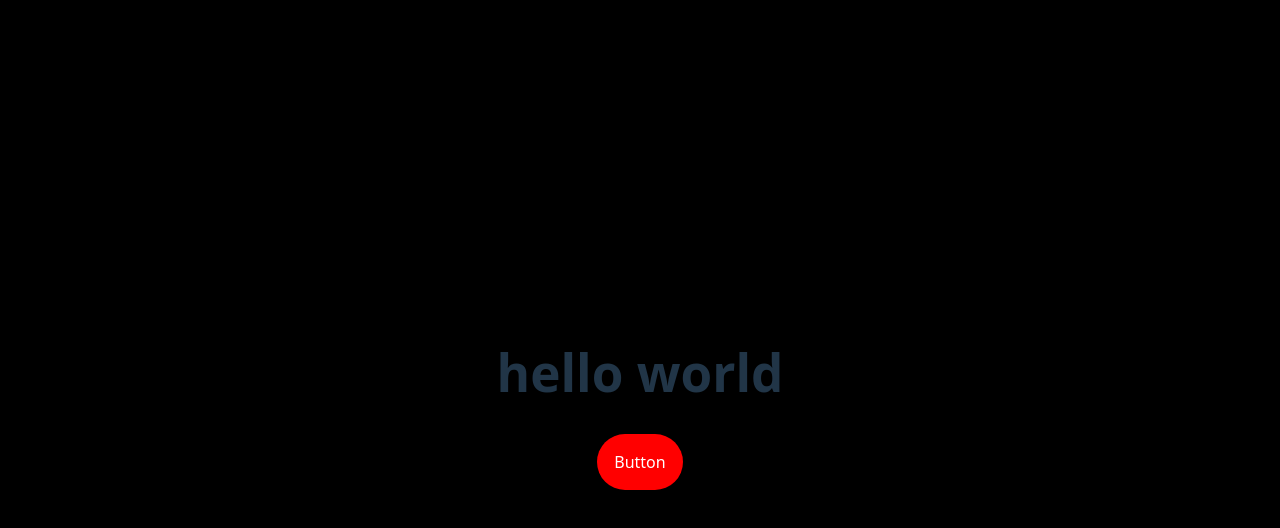
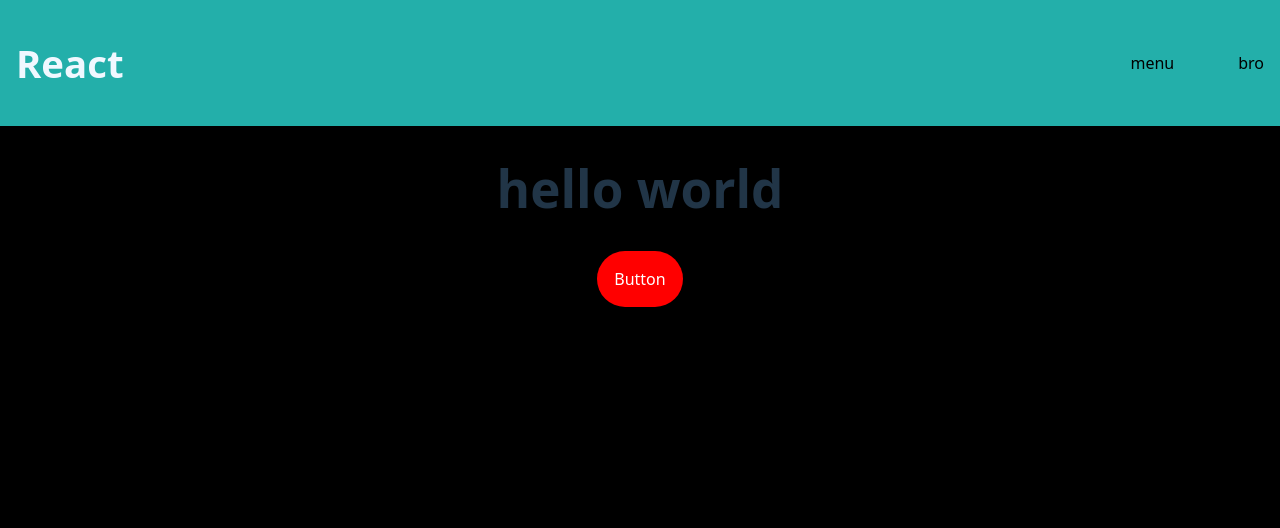
Before and after one commit to nishav07/React-playground, a React (Vite) app: page / in a window 1280 px wide. Shown: the top 528 px of the page. Built offline with nearby package versions, Linux system fonts and the light colour scheme.

Commit message:
making new components

```diff
--- a/src/App.css
+++ b/src/App.css
@@ -1,17 +1,42 @@
 #root {
+  height: 100vh;
   max-width: 1280px;
-  margin: 0 auto;
-  padding: 2rem;
   text-align: center;
 }
 
 body{
   background-color: black;
 }
-
+a{
+  color: black;
+  font-size: 1rem;
+}
 button {
   padding:1rem;
   border-radius: 5rem;
   color: white;
   background:red;
 }
+
+#navbar{
+  width: calc(100vw - 2rem);
+  background: #23afaa;
+  padding: 1rem;
+  color: aliceblue;
+  display: flex;
+  align-items: center;
+  justify-content:space-between;
+}
+
+#logo{
+  font-size:0.75rem;
+
+}
+
+#menu{
+  width:auto;
+  padding: 2rem 0;
+  color: black;
+  display: flex;
+  gap: 4rem;
+}
--- a/src/App.jsx
+++ b/src/App.jsx
@@ -1,14 +1,29 @@
 import './App.css'
 
-function App() {
-
-
+function Navbar() {
   return (
     <>
+    <div id="navbar">
+      <div id="logo"><h1>React</h1></div>
+      <div id='menu'>
+        <a href="#">menu</a>
+        <a href="#">bro</a>
+      </div>
+    </div>
+    </>
+  )
+}
+
+function App() {
+  return (
+    <>
+    <Navbar/>
       <h1>hello world</h1>
       <button id='b'>Button</button>
     </>
   )
 }
 
+
+
 export default App
```
